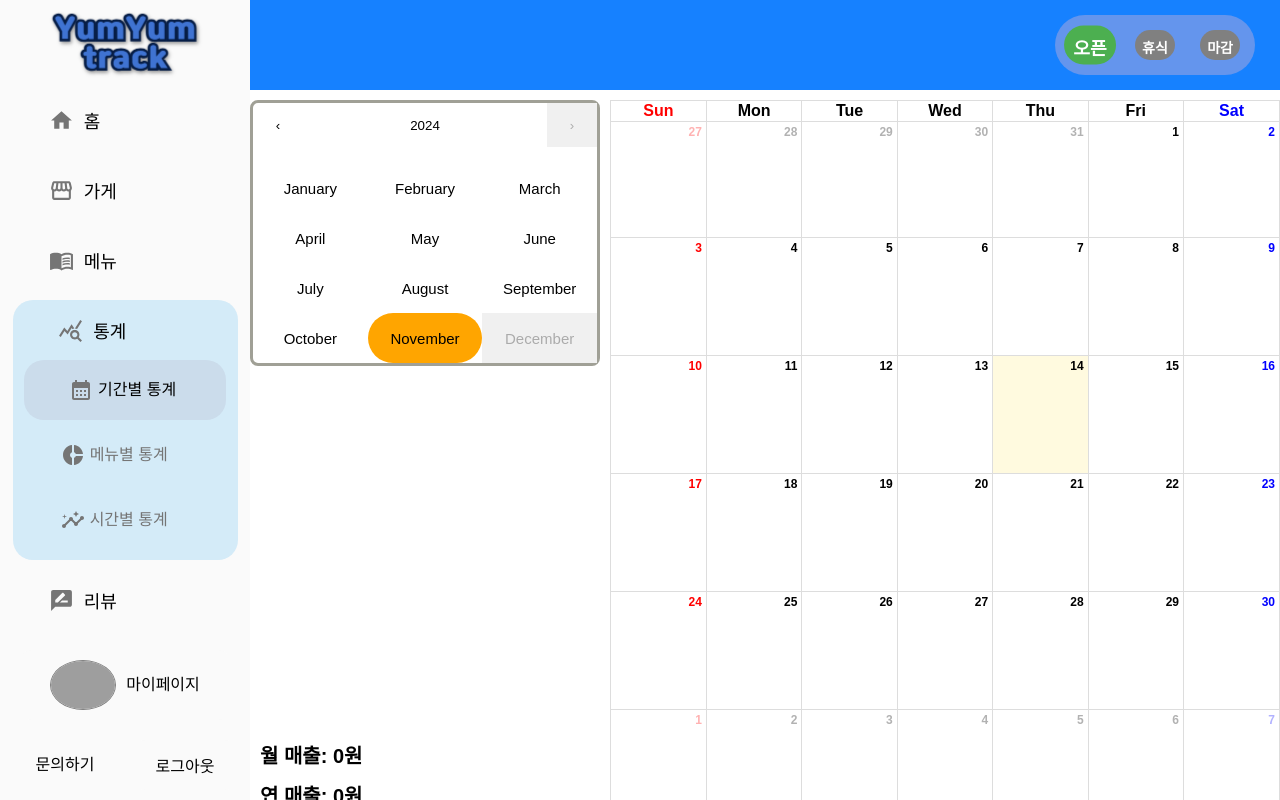
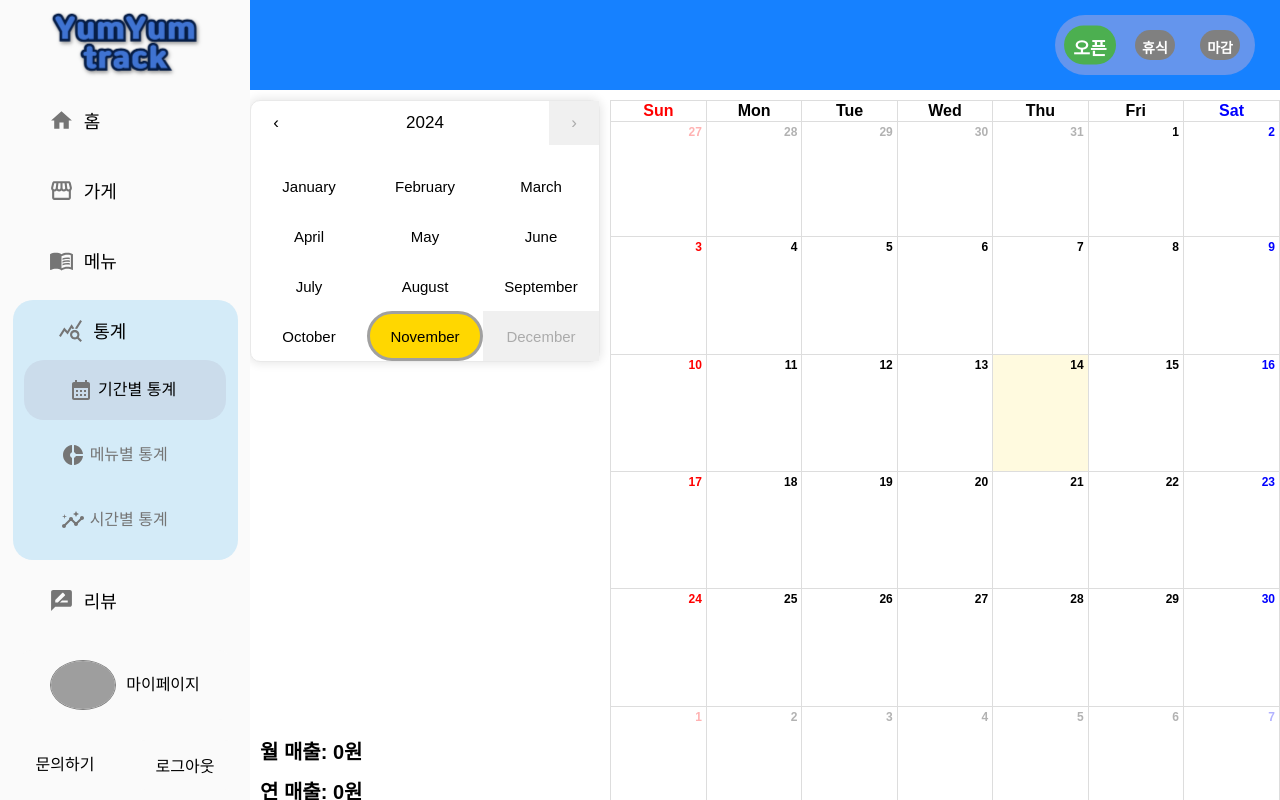
Before and after one commit to hiy0ung/yumyum_web, a React (Create React App) app in the folder yumyum_front/: page /stats/period in a window 1280 px wide. Built offline with nearby package versions, Linux system fonts and the light colour scheme; no server answers; grey boxes are pictures that could not be loaded; a web font is replaced by a local one.

Commit message:
20241231 shy2

```diff
--- a/yumyum_front/src/assets/src/Calendar.css
+++ b/yumyum_front/src/assets/src/Calendar.css
@@ -1,3 +1,4 @@
+/* 전체 캘린더 스타일 */
 .react-calendar-container {
   display: flex;
   justify-content: center;
@@ -5,58 +6,19 @@
   height: 100vh;
 }
 
+/* 캘린더 */
 .react-calendar {
   width: 350px;
   max-width: 100%;
   background: white;
-  border: 3px solid #a0a096;
-  border-radius: 8px;
+  box-shadow: 0 0 10px 2px #e9e9e9;
+  border: 1px solid #e9e9e9;
+  border-radius: 10px;
   font-family: 'Arial', 'Helvetica', sans-serif;
   line-height: 1.125em;
 }
 
-.react-calendar button {
-  outline: none;
-  border: none !important;
-}
-
-abbr {
-  font-size: 15px !important;
-}
-
-.react-calendar button:hover {
-  border-radius: 30px;
-}
-
-.react-calendar__tile--active {
-  background: #006edc;
-  color: white;
-  border-radius: 30px;
-}
-
-.react-calendar__tile--now {
-  background: orange !important;
-  border-radius: 30px;
-}
-
-.react-calendar--doubleView {
-  width: 700px;
-}
-
-.react-calendar--doubleView .react-calendar__viewContainer {
-  display: flex;
-  margin: -0.5em;
-}
-
-.react-calendar--doubleView .react-calendar__viewContainer > * {
-  width: 50%;
-  margin: 0.5em;
-}
-
-.react-calendar button:enabled:hover {
-  cursor: pointer;
-}
-
+/* 네비게이션 */
 .react-calendar__navigation {
   display: flex;
   height: 44px;
@@ -67,24 +29,40 @@ abbr {
 .react-calendar__navigation button {
   min-width: 50px;
   background: none;
-  border: 10px;
+  border: none;
   padding: 1px;
+  font-size: 17px;
+}
+
+.react-calendar__navigation button:hover {
+  background-color: #e6e6e6;
+}
+
+.react-calendar__navigation button:enabled {
+  background-color: none !important;
 }
 
 .react-calendar__navigation button:disabled {
-  background-color: #f0f0f0;
+  cursor: not-allowed;
+  border-radius: 0px !important;
 }
 
-.react-calendar__navigation button:enabled:hover,
-.react-calendar__navigation button:enabled:focus {
-  background-color: #e6e6e6;
+.react-calendar__navigation button:disabled:hover {
+  background: #f0f0f0 !important;
 }
 
+.react-calendar__navigation button:focus,
+.react-calendar__navigation button:active  {
+  outline: none !important;
+  background-color: transparent !important;
+}
+
+
+/* 요일 헤더(일-토) */
 .react-calendar__month-view__weekdays {
   text-align: center;
   text-transform: uppercase;
   font: inherit;
-  font-size: 0.75em;
   font-weight: bold;
 }
 
@@ -101,26 +79,35 @@ abbr {
   font-weight: bold;
 }
 
+/* 주말 */
 .react-calendar__month-view__days__day--weekend {
-  color: #d10000;
+  color: #FF5050;
 }
 
-.react-calendar__month-view__days__day--neighboringMonth,
-.react-calendar__decade-view__years__year--neighboringDecade,
-.react-calendar__century-view__decades__decade--neighboringCentury {
-  color: #757575;
+/* 날짜 */
+.react-calendar button {
+  outline: none;
+  border: none !important;
 }
 
-.react-calendar__year-view .react-calendar__tile,
-.react-calendar__decade-view .react-calendar__tile,
-.react-calendar__century-view .react-calendar__tile {
-  padding: 2em 0.5em;
+abbr {
+  font-size: 15px !important;
+  text-decoration-line: none !important;
+  text-decoration-style: none !important;
+}
+
+.react-calendar button:hover {
+  border-radius: 30px;
+}
+
+.react-calendar button:enabled:hover {
+  cursor: pointer;
 }
 
 .react-calendar__tile {
-  width: 50px; /* 너비와 높이를 동일하게 설정 */
+  width: 50px;
   height: 50px;
-  padding: 0; /* 패딩 제거 */
+  padding: 0;
 }
 
 .react-calendar__tile:disabled {
@@ -128,45 +115,56 @@ abbr {
   color: #ababab;
 }
 
+.react-calendar__tile--active {
+  background: #2c90f5;
+  color: white;
+  border-radius: 30px;
+}
+
+.react-calendar__tile--active:hover {
+  background: #81bffd !important;
+}
+
+/* 오늘 날짜 */
+.react-calendar .react-calendar__tile--now {
+  border: 3px solid #a0a0a0 !important;
+  border-radius: 30px;
+}
+
+.react-calendar .react-calendar__tile--now.react-calendar__tile--active {
+  border: none !important;
+}
+
+/* 비활성화된 날짜 */
 .react-calendar__month-view__days__day--neighboringMonth:disabled,
 .react-calendar__decade-view__years__year--neighboringDecade:disabled,
 .react-calendar__century-view__decades__decade--neighboringCentury:disabled {
   color: #cdcdcd;
 }
 
+/* 비활성화 된 날짜 호버 했을 때 커서 비활성화 */
+.react-calendar__month-view__days__day--neighboringMonth:disabled:hover,
+.react-calendar__decade-view__years__year--neighboringDecade:disabled:hover,
+.react-calendar__century-view__decades__decade--neighboringCentury:disabled:hover {
+  cursor: not-allowed !important;
+  border-radius: 0px !important;
+}
+
+/* 연/십년/세기 뷰 스타일 */
+.react-calendar__year-view .react-calendar__tile,
+.react-calendar__decade-view .react-calendar__tile,
+.react-calendar__century-view .react-calendar__tile {
+  padding: 2em 0.5em;
+}
+
+/* 다른 월의 날짜 색상 */
+.react-calendar__tile .react-calendar__month-view__days__day,
+.react-calendar__month-view__days__day--neighboringMonth {
+  color: rgba(0, 0, 0, 0.3);
+}
+
+/* 공통 호버 스타일 */
 .react-calendar__tile:enabled:hover,
 .react-calendar__tile:enabled:focus {
   background-color: #e6e6e6;
 }
-
-.react-calendar__tile--now {
-  background: #ffff76;
-}
-
-.react-calendar__tile--now:enabled:hover,
-.react-calendar__tile--now:enabled:focus {
-  background: #ffffa9;
-}
-
-.react-calendar__tile--hasActive {
-  background: #76baff;
-}
-
-.react-calendar__tile--hasActive:enabled:hover,
-.react-calendar__tile--hasActive:enabled:focus {
-  background: #a9d4ff;
-}
-
-.react-calendar__tile--active {
-  background: #006edc;
-  color: white;
-}
-
-.react-calendar__tile--active:enabled:hover,
-.react-calendar__tile--active:enabled:focus {
-  background: #1087ff;
-}
-
-.react-calendar--selectRange .react-calendar__tile--hover {
-  background-color: #e6e6e6;
-}
--- a/yumyum_front/src/views/Stats/Menus/MenusStats.tsx
+++ b/yumyum_front/src/views/Stats/Menus/MenusStats.tsx
@@ -200,6 +200,7 @@ export default function MenusStats() {
                                         }}
                                         css={calendarBox.dayCalendar ? css.dayCalendarContainerBlock : css.dayCalendarContainerNone}>
                                         <Calendar
+                                            maxDate={new Date()}
                                             css={calendarStyles}
                                             calendarType='gregory'
                                             defaultView="month"
@@ -224,6 +225,7 @@ export default function MenusStats() {
                                         }}
                                         css={calendarBox.monthCalender ? css.monthCalendarContainerBlock : css.monthCalendarContainerNone}>
                                         <Calendar
+                                            maxDate={new Date()}
                                             css={calendarStyles}
                                             calendarType="gregory"
                                             view="year"
--- a/yumyum_front/src/views/Stats/Time/Style.ts
+++ b/yumyum_front/src/views/Stats/Time/Style.ts
@@ -69,8 +69,7 @@ export const calendarContainerBlock = css`
     top: 0;
     left: 80px;
     z-index: 999;
-    width: 400px;
-    height: 50px;
+    width: 350px;
 
     & > div {
         width: 100%;
--- a/yumyum_front/src/views/Stats/Time/TimeStats.tsx
+++ b/yumyum_front/src/views/Stats/Time/TimeStats.tsx
@@ -129,8 +129,8 @@ export default function TimeStats() {
             css={calendarBox.calendar ? css.calendarContainerBlock : css.calendarContainerNone}
           >
             <Calendar
-              // css={css.calendarStyle}
               value={new Date(orderDate)}
+              maxDate={new Date()}
               calendarType="gregory"
               defaultView="month"
               onChange={handleDateChange}
```
